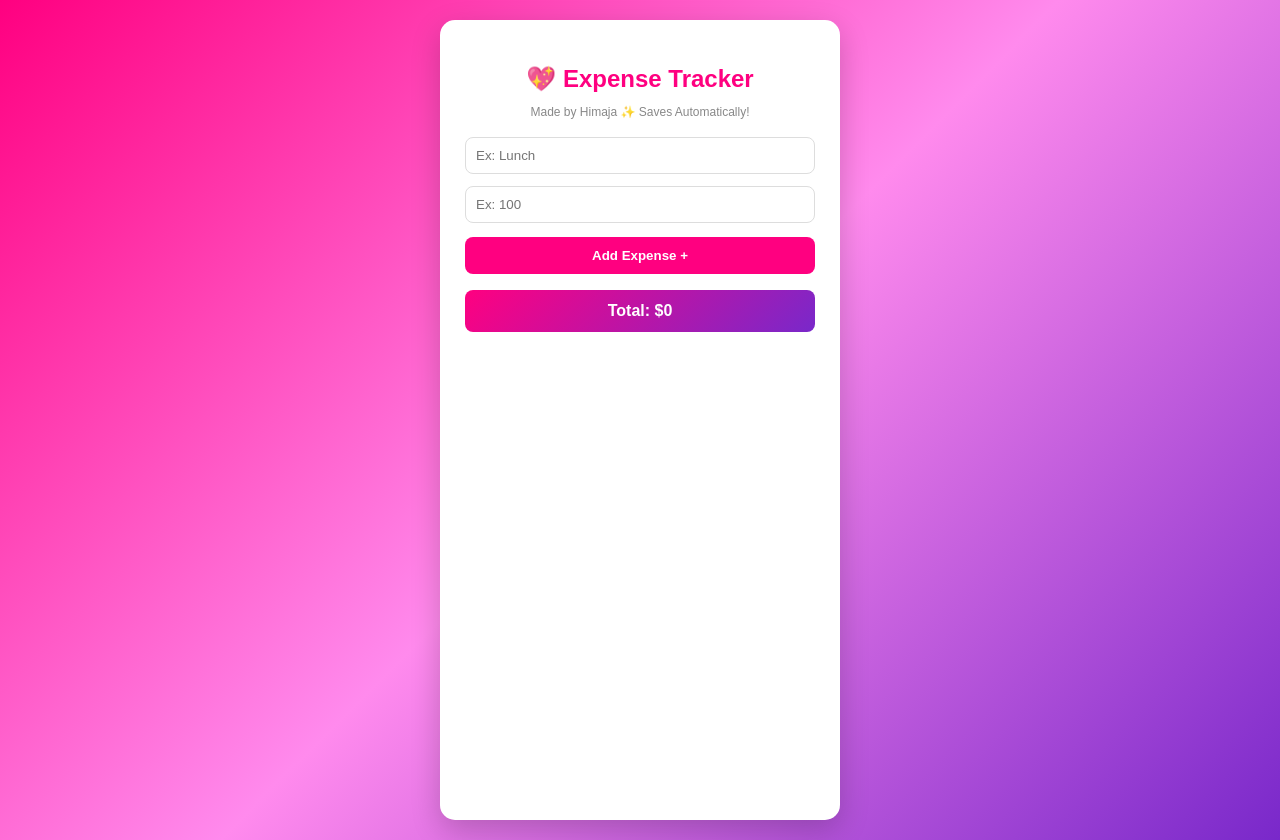
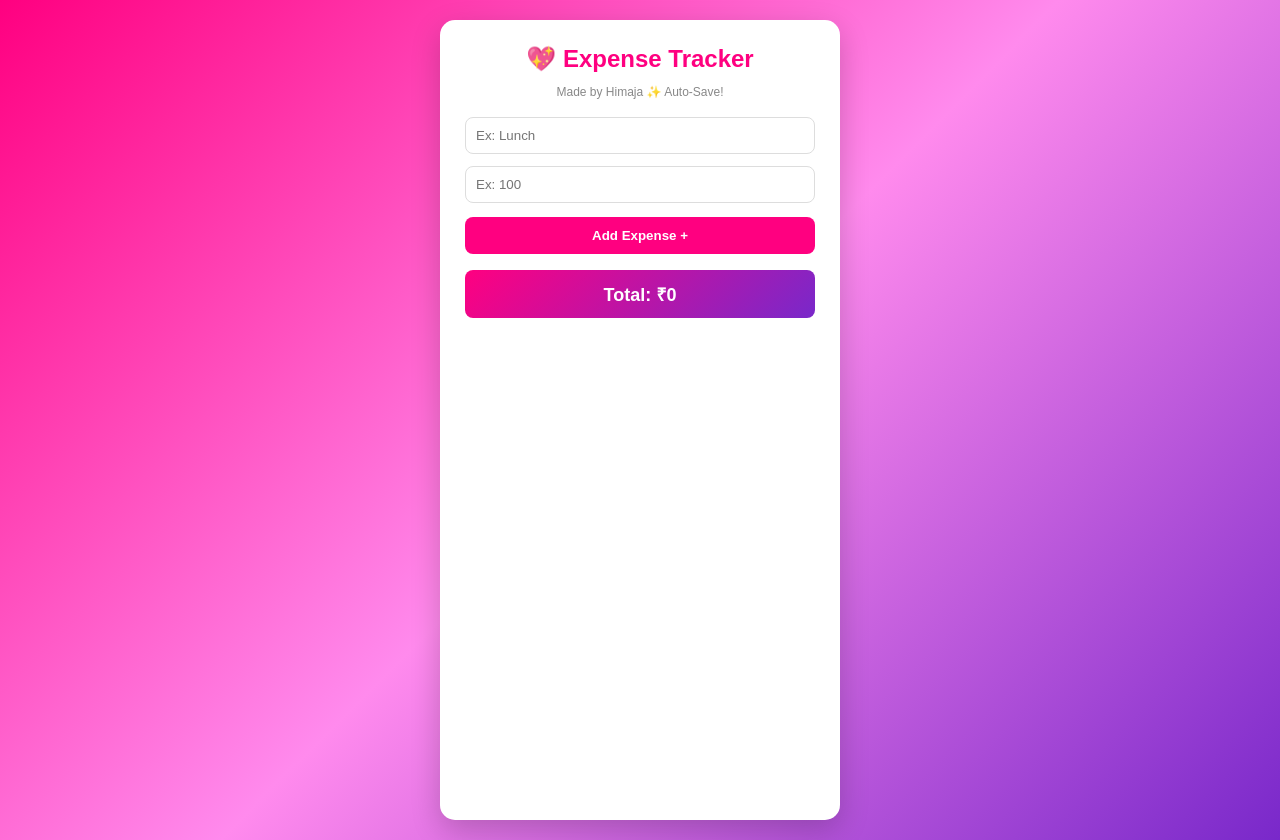
Before and after one commit to himaja-codes/My-first-project, a plain HTML site: page index.html in a window 1280 px wide. Drawn offline with Linux system fonts and the light colour scheme.

Commit message:
Modify title and styling in index.html
Updated the title and total currency symbol in the expense tracker. Adjusted styles for better presentation.

```diff
--- a/index.html
+++ b/index.html
@@ -1,24 +1,25 @@
-   <!DOCTYPE html>
+ <!DOCTYPE html>
 <html><head><meta name="viewport" content="width=device-width,initial-scale=1">
+<title>Himaja's Expense Tracker</title>
 <style>
 body{background:linear-gradient(135deg,#ff0080,#ff8aed,#7928ca);font-family:Arial;display:flex;justify-content:center;padding:20px;min-height:100vh;margin:0}
 .card{background:white;padding:25px;border-radius:15px;width:350px;box-shadow:0 10px 30px rgba(0,0,0,0.2)}
-h2{text-align:center;color:#ff0080;margin-bottom:5px}
+h2{text-align:center;color:#ff0080;margin:0}
 input{width:100%;padding:10px;margin:6px 0;border:1px solid #ddd;border-radius:8px;box-sizing:border-box}
 button{width:100%;padding:11px;background:#ff0080;color:white;border:none;border-radius:8px;font-weight:bold;margin-top:8px;cursor:pointer}
 li{background:#ffe6f3;padding:8px 10px;margin:5px 0;border-radius:6px;list-style:none;display:flex;justify-content:space-between;align-items:center}
-.total{background:linear-gradient(135deg,#ff0080,#7928ca);color:white;padding:12px;border-radius:8px;text-align:center;margin-top:15px;font-weight:bold}
+.total{background:linear-gradient(135deg,#ff0080,#7928ca);color:white;padding:12px;border-radius:8px;text-align:center;margin-top:15px;font-weight:bold;font-size:18px}
 ul{padding:0}
-.del{background:#ff0040;width:auto;padding:4px 8px;margin:0;font-size:12px}
+.del{background:#ff0040;width:auto;padding:4px 10px;margin:0;font-size:12px;border-radius:5px}
 </style></head>
-<body><div class="card"><h2>💖 Expense Tracker</h2><p style="text-align:center;font-size:12px;color:#888">Made by Himaja ✨ Saves Automatically!</p><input id="name" placeholder="Ex: Lunch"><input id="amt" type="number" placeholder="Ex: 100"><button onclick="add()">Add Expense +</button><ul id="list"></ul><div class="total" id="total">Total: $0</div></div>
+<body><div class="card"><h2>💖 Expense Tracker</h2><p style="text-align:center;font-size:12px;color:#888">Made by Himaja ✨ Auto-Save!</p><input id="name" placeholder="Ex: Lunch"><input id="amt" type="number" placeholder="Ex: 100"><button onclick="add()">Add Expense +</button><ul id="list"></ul><div class="total" id="total">Total: ₹0</div></div>
 <script>
 let expenses = JSON.parse(localStorage.getItem('himaja_expenses') || '[]');
 function render(){
  let t=0; let html='';
- expenses.forEach((e,i)=>{ t+=e.amt; html+=`<li>${e.name} - $${e.amt} <button class="del" onclick="del(${i})">X</button></li>` });
+ expenses.forEach((e,i)=>{ t+=e.amt; html+=`<li>${e.name} - ₹${e.amt} <button class="del" onclick="del(${i})">X</button></li>` });
  document.getElementById('list').innerHTML=html;
- document.getElementById('total').innerText='Total: $'+t;
+ document.getElementById('total').innerText='Total: ₹'+t;
 }
 function add(){
  let n=document.getElementById('name').value; let a=Number(document.getElementById('amt').value);
```
